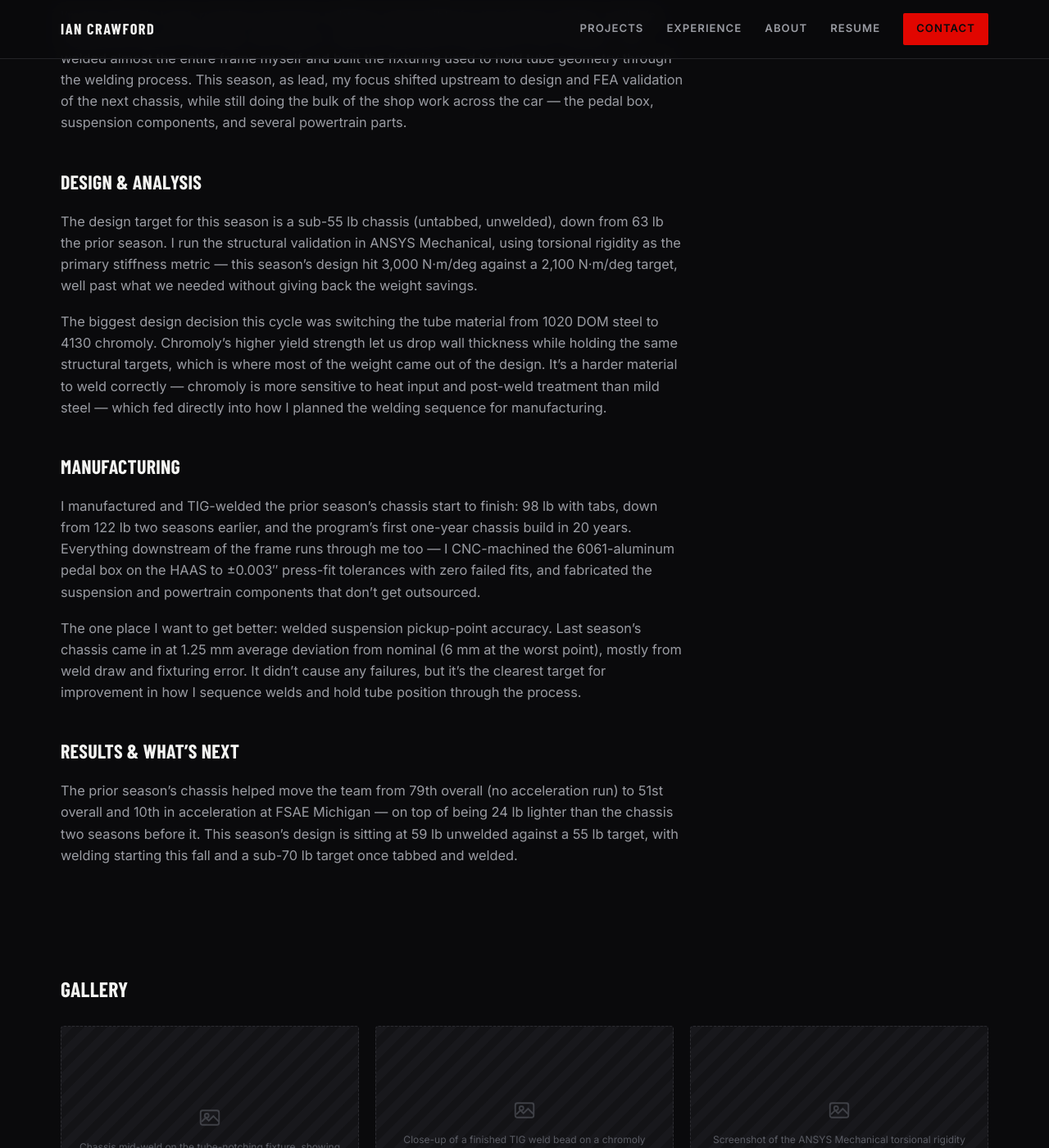
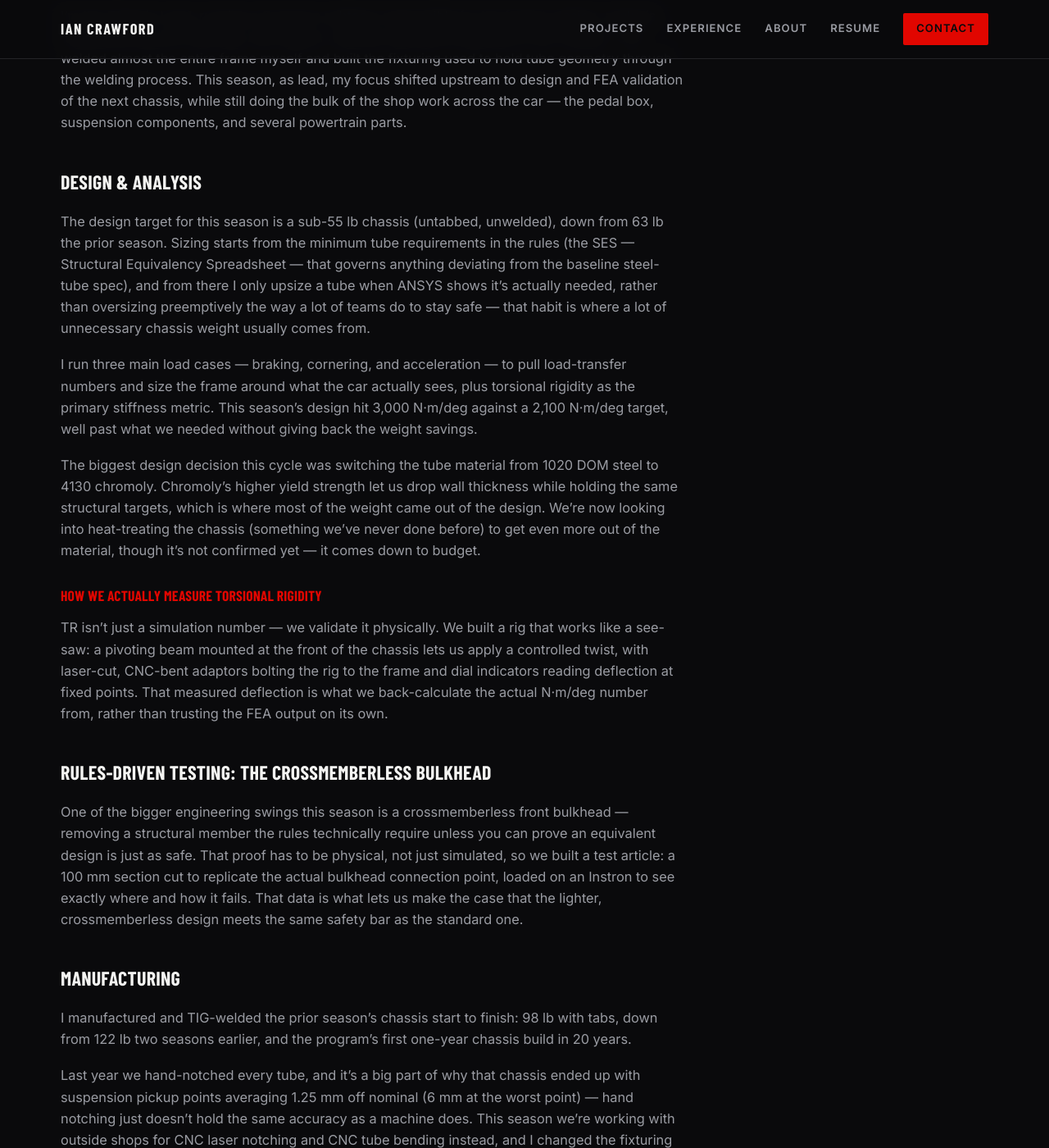
Before and after one commit to icrawfo/icrawfo.github.io, a Jekyll site: the page built from _projects/fsae-chassis.md, in a window 1280 px wide and 1400 px high, scrolled down 1621 px. Shown: the whole window at 82% size. Built offline with Jekyll 4.4.1, drawn with Linux system fonts in a browser that asks for light colours; some web fonts are replaced; some of the changed text lies outside the part shown.

Commit message:
Expand FSAE chassis page with testing, process, and leadership detail
Adds the torsional rigidity rig, crossmemberless bulkhead SES testing,
notching/fixturing process evolution, powertrain/brakes work, and
leadership approach.

Co-Authored-By: Claude Sonnet 5 <noreply@anthropic.com>

```diff
--- a/_projects/fsae-chassis.md
+++ b/_projects/fsae-chassis.md
@@ -27,8 +27,19 @@ stats:
     label: Overall Finish, FSAE Michigan
 gallery:
   - caption: >-
-      Chassis mid-weld on the tube-notching fixture, showing jigging and
-      tack welds before final passes.
+      The torsional rigidity test rig &mdash; a pivoting see-saw beam bolted
+      to the chassis through laser-cut, CNC-bent adaptors, mid-test with dial
+      indicators in frame.
+  - caption: >-
+      The crossmemberless front bulkhead test coupon (a 100mm section cut to
+      replicate the real connection point) loaded in the Instron.
+  - caption: >-
+      Side-by-side of a laser/CNC-notched tube joint vs. a hand-notched one
+      &mdash; a shot that shows the accuracy difference that drove the
+      process change.
+  - caption: >-
+      Chassis mid-weld on this year's fixture, showing the suspension
+      hardpoints and engine mount held in precision jigging.
   - caption: >-
       Close-up of a finished TIG weld bead on a chromoly joint &mdash; a shot
       that shows bead consistency and heat-affected zone control.
@@ -36,8 +47,8 @@ gallery:
       Screenshot of the ANSYS Mechanical torsional rigidity simulation,
       deformation contour plot with the load/constraint setup visible.
   - caption: >-
-      The 6061-aluminum pedal box fresh off the HAAS, showing the machined
-      press-fit bosses.
+      The 6061-aluminum pedal box fresh off the HAAS, including the
+      mid-season 3rd-pedal revision.
   - caption: >-
       Ian welding at the table (PPE on, arc visible) &mdash; a good action
       shot for the "who is this person" read.
@@ -71,35 +82,95 @@ powertrain parts.
 ## Design & Analysis
 
 The design target for this season is a sub-55&nbsp;lb chassis (untabbed,
-unwelded), down from 63&nbsp;lb the prior season. I run the structural
-validation in ANSYS Mechanical, using torsional rigidity as the primary
-stiffness metric &mdash; this season's design hit 3,000&nbsp;N&middot;m/deg
-against a 2,100&nbsp;N&middot;m/deg target, well past what we needed without
-giving back the weight savings.
+unwelded), down from 63&nbsp;lb the prior season. Sizing starts from the
+minimum tube requirements in the rules (the SES &mdash; Structural
+Equivalency Spreadsheet &mdash; that governs anything deviating from the
+baseline steel-tube spec), and from there I only upsize a tube when ANSYS
+shows it's actually needed, rather than oversizing preemptively the way a lot
+of teams do to stay safe &mdash; that habit is where a lot of unnecessary
+chassis weight usually comes from.
+
+I run three main load cases &mdash; braking, cornering, and acceleration
+&mdash; to pull load-transfer numbers and size the frame around what the car
+actually sees, plus torsional rigidity as the primary stiffness metric. This
+season's design hit 3,000&nbsp;N&middot;m/deg against a 2,100&nbsp;N&middot;m/deg
+target, well past what we needed without giving back the weight savings.
 
 The biggest design decision this cycle was switching the tube material from
 1020 DOM steel to 4130 chromoly. Chromoly's higher yield strength let us drop
 wall thickness while holding the same structural targets, which is where most
-of the weight came out of the design. It's a harder material to weld
-correctly &mdash; chromoly is more sensitive to heat input and post-weld
-treatment than mild steel &mdash; which fed directly into how I planned the
-welding sequence for manufacturing.
+of the weight came out of the design. We're now looking into heat-treating
+the chassis (something we've never done before) to get even more out of the
+material, though it's not confirmed yet &mdash; it comes down to budget.
+
+### How We Actually Measure Torsional Rigidity
+
+TR isn't just a simulation number &mdash; we validate it physically. We built
+a rig that works like a see-saw: a pivoting beam mounted at the front of the
+chassis lets us apply a controlled twist, with laser-cut, CNC-bent adaptors
+bolting the rig to the frame and dial indicators reading deflection at fixed
+points. That measured deflection is what we back-calculate the actual
+N&middot;m/deg number from, rather than trusting the FEA output on its own.
+
+## Rules-Driven Testing: The Crossmemberless Bulkhead
+
+One of the bigger engineering swings this season is a crossmemberless front
+bulkhead &mdash; removing a structural member the rules technically require
+unless you can prove an equivalent design is just as safe. That proof has to
+be physical, not just simulated, so we built a test article: a 100&nbsp;mm
+section cut to replicate the actual bulkhead connection point, loaded on an
+Instron to see exactly where and how it fails. That data is what lets us make
+the case that the lighter, crossmemberless design meets the same safety bar
+as the standard one.
 
 ## Manufacturing
 
 I manufactured and TIG-welded the prior season's chassis start to finish:
 98&nbsp;lb with tabs, down from 122&nbsp;lb two seasons earlier, and the
-program's first one-year chassis build in 20 years. Everything downstream of
-the frame runs through me too &mdash; I CNC-machined the 6061-aluminum pedal
-box on the HAAS to &plusmn;0.003&Prime; press-fit tolerances with zero
-failed fits, and fabricated the suspension and powertrain components that
-don't get outsourced.
+program's first one-year chassis build in 20 years.
 
-The one place I want to get better: welded suspension pickup-point accuracy.
-Last season's chassis came in at 1.25&nbsp;mm average deviation from nominal
-(6&nbsp;mm at the worst point), mostly from weld draw and fixturing error.
-It didn't cause any failures, but it's the clearest target for improvement
-in how I sequence welds and hold tube position through the process.
+Last year we hand-notched every tube, and it's a big part of why that
+chassis ended up with suspension pickup points averaging 1.25&nbsp;mm off
+nominal (6&nbsp;mm at the worst point) &mdash; hand notching just doesn't
+hold the same accuracy as a machine does. This season we're working with
+outside shops for CNC laser notching and CNC tube bending instead, and I
+changed the fixturing strategy to match: last year's fixture held every tube
+at mid-span, spreading clamping evenly across the frame; this year's fixture
+concentrates precision specifically at the suspension hardpoints and the
+engine mount, and lets the less critical areas take up whatever warping
+happens instead. Better to control the tolerances that actually matter and
+let the rest float than spread your accuracy thin trying to hold everything
+equally.
+
+Everything downstream of the frame runs through me too &mdash; I CNC-machined
+the 6061-aluminum pedal box on the HAAS to &plusmn;0.003&Prime; press-fit
+tolerances with zero failed fits, running all of the CAM programming for it
+myself, then modified it mid-season to add a third pedal after the team ran
+into a problem later in the year that required one.
+
+## Beyond the Chassis: Brakes & Powertrain
+
+The chassis subteam's scope on this car goes well past the frame itself.
+I've built all of the powertrain team's mounting systems, 3D-printed the
+intake manifold, and manufactured the current exhaust system. We're now
+designing an all-new header set for this season, working through some real
+packaging constraints while trying to optimize scavenging for more low-RPM
+performance &mdash; that'll be built and welded once the design is locked.
+
+## How I Lead the Team
+
+Leading chassis is different from leading most other FSAE subteams, because
+the chassis is fundamentally one connected structure rather than a set of
+separable parts &mdash; you can't just hand someone "a component" the way a
+suspension or aero lead can. Instead I run it more as a collective: each
+member takes ownership of a region &mdash; front-end geometry, mid-section
+geometry, and so on &mdash; and runs their own analysis and design reviews on
+it. What I actually care about isn't the fine detail of any one person's
+design; it's whether they can tell me *why* one geometry outperforms another
+and how that reasoning should shape the master chassis. We back that up with
+weekly meetings and dedicated work sessions to keep design and manufacturing
+moving together instead of design finishing months before anyone picks up a
+grinder.
 
 ## Results & What's Next
 
```
